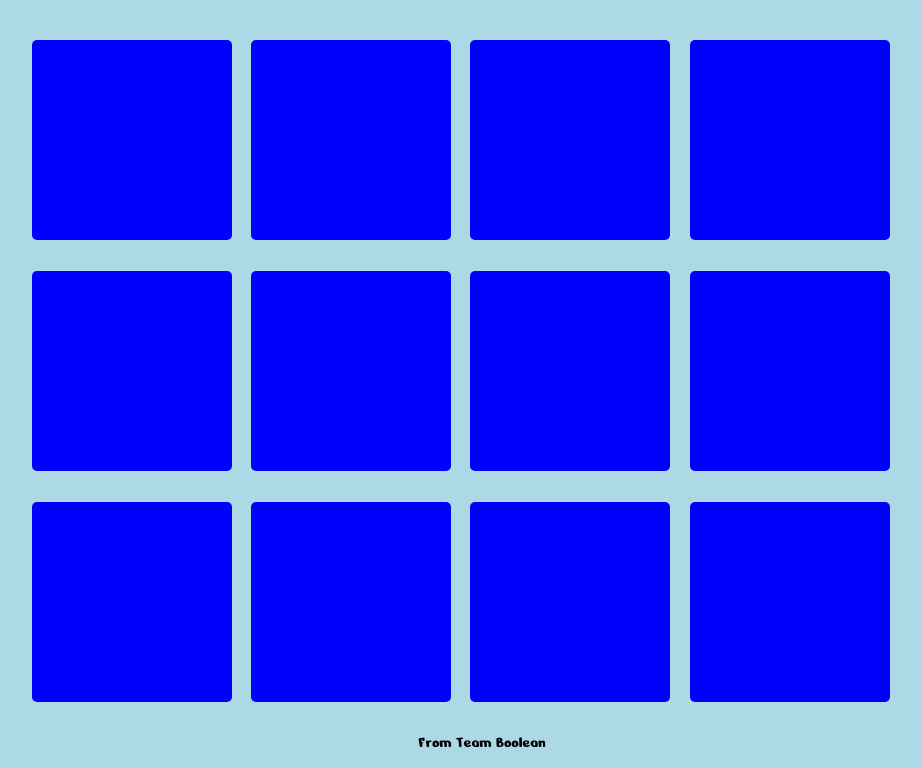
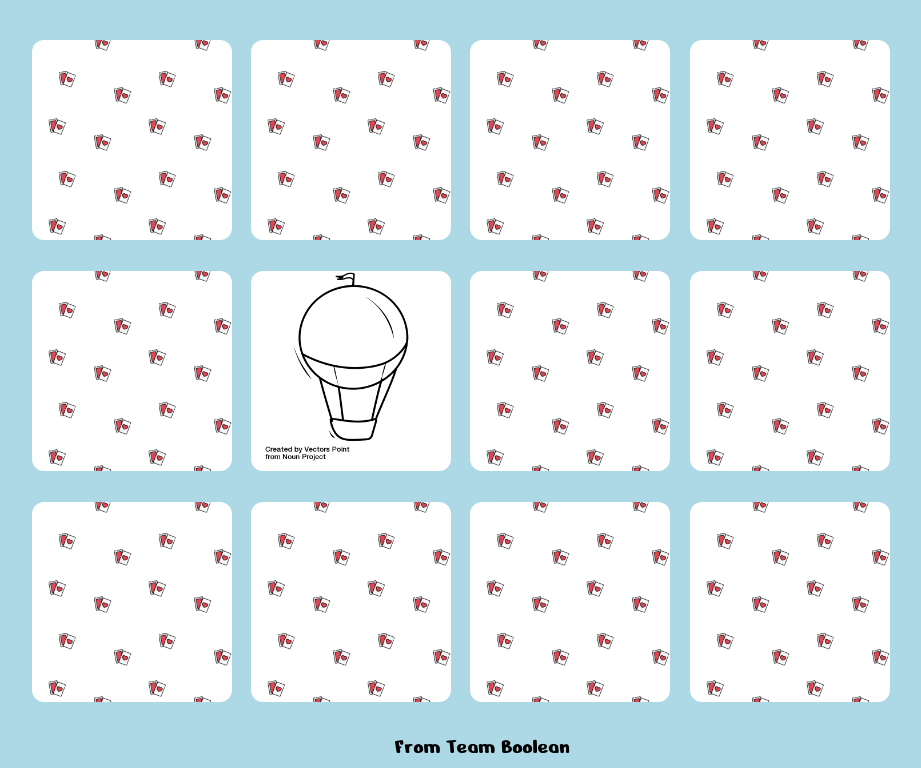
Before and after one commit to Gmarksa/html-css-memory, a plain HTML site: page index.html in a window 1280 px wide. Shown: the part 123-891 px from the top of the page, without its empty margins (158-1079 px from the left). Drawn offline with Linux system fonts and the light colour scheme.

Commit message:
Aggiunte immagini

```diff
--- a/css/style.css
+++ b/css/style.css
@@ -14,18 +14,54 @@ h1{
     margin: auto;
 }
 
-.Test{
+.Card{
     width: 200px;
     height: 200px;
-    background-color: blue;
-    border-radius: 5px;
+    background-color: white;
+    border-radius: 6%;
 
     margin-right: 15px;
     margin-bottom: 10px;
+
+    background-image: url("../img/pattern.png");
+    background-size: contain;
 
     display: inline-block;
 }
 
 footer{
     text-align: center;
+    font-size: 22px;
 }
+
+.Card:hover{
+    cursor: pointer;
+}
+
+#Mongolfiera{
+    background-image: url("../img/noun_air_balloon_3134741.png");
+}
+
+#Trattore:hover{
+    background-image: url("../img/noun_Tractor_3134797.png");
+}
+
+.Bicicletta:hover{
+    background-image: url("../img/noun_Bicycle_3134821.png");
+}
+
+.Nave:hover{
+    background-image: url("../img/noun_Cruise_Ship_3134824.png");
+}
+
+.Tram:hover{
+    background-image: url("../img/noun_Tram_3134750.png");
+}
+
+.Sottomarino:hover{
+    background-image: url("../img/noun_Submarine_3134738.png");
+}
+
+.Testo{
+    z-index: -1;
+}
--- a/index.html
+++ b/index.html
@@ -17,19 +17,19 @@
         <!-- Top Pics -->
         <section>
             <figure>
-                <div class="Test">
+                <div class="Card Bicicletta">
 
                 </div>
 
-                <div class="Test">
+                <div class="Card Nave">
 
                 </div>
 
-                <div class="Test">
+                <div class="Card Nave">
 
                 </div>
 
-                <div class="Test">
+                <div class="Card Tram">
 
                 </div>
             </figure>
@@ -40,19 +40,19 @@
         <!-- Middle Pics -->
         <section>
             <figure>
-                <div class="Test">
+                <div class="Card Sottomarino">
 
                 </div>
 
-                <div class="Test">
+                <div id="Mongolfiera" class="Card">
 
                 </div>
 
-                <div class="Test">
+                <div class="Card Bicicletta">
 
                 </div>
 
-                <div class="Test">
+                <div class="Card Nave">
 
                 </div>
             </figure>
@@ -61,19 +61,19 @@
         <!-- Bottom Pics -->
         <section>
             <figure>
-                <div class="Test">
+                <div id="Trattore" class="Card">
 
                 </div>
 
-                <div class="Test">
+                <div class="Card Tram">
 
                 </div>
 
-                <div class="Test">
+                <div class="Card Sottomarino">
 
                 </div>
 
-                <div class="Test">
+                <div class="Card Bicicletta">
 
                 </div>
             </figure>
```
